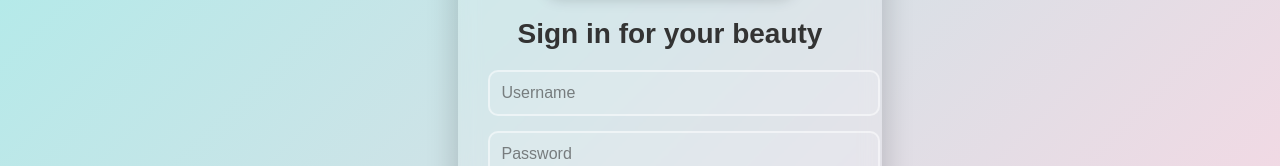
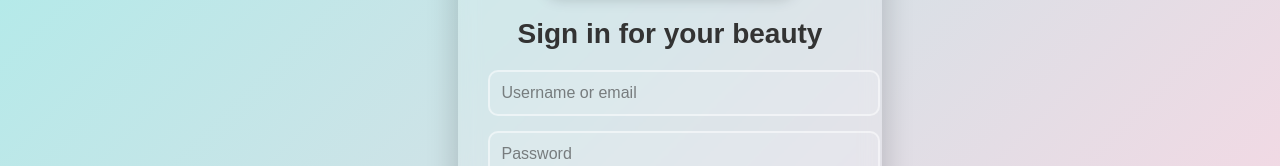
Before and after one commit to Hiiiiiiiii11/Spring2025SWD392_NET1707_G6_FE, a React (Create React App) app: page /login in a window 1280 px wide. Shown: the part 310-476 px from the top of the page. Built offline with nearby package versions, Linux system fonts and the light colour scheme.

Commit message:
user and email

```diff
--- a/src/pages/Login.js
+++ b/src/pages/Login.js
@@ -44,7 +44,7 @@ const Login = () => {
         <input
           type="text"
           name="username"
-          placeholder="Username"
+          placeholder="Username or email"
           value={formData.username}
           onChange={handleChange}
           required
```
